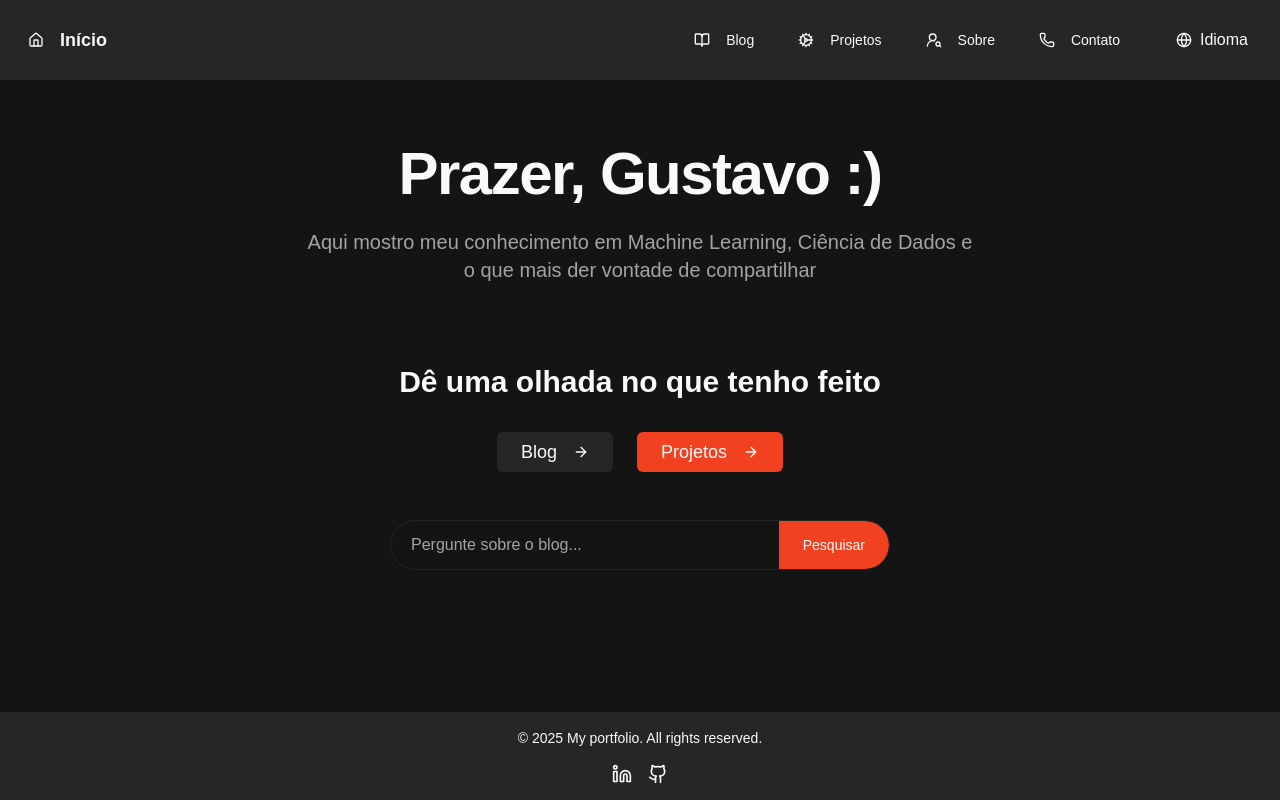
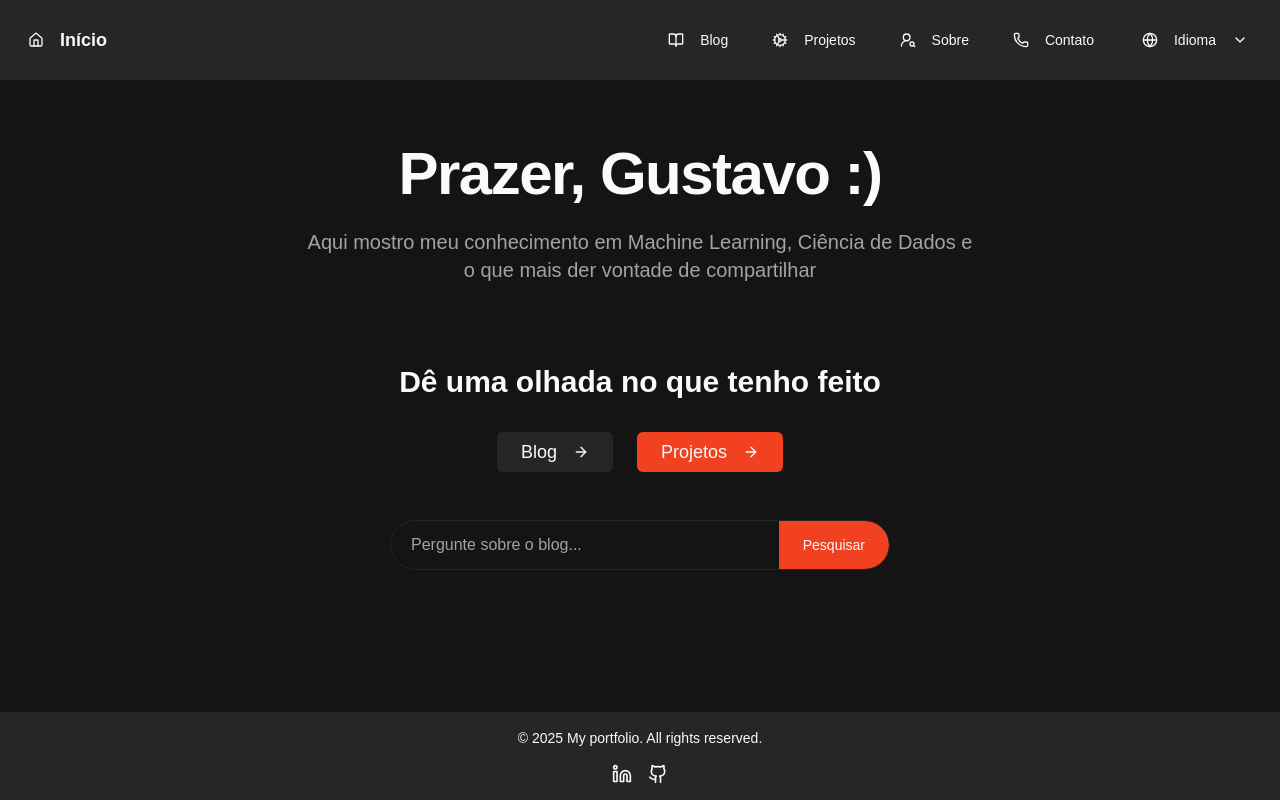
Before and after one commit to GusSampaio/myBlog, a Next.js app: page /about in a window 1280 px wide. Built offline with nearby package versions, Linux system fonts and the light colour scheme.

Commit message:
Minor design changes

```diff
--- a/src/app/[lang]/ClientHomePage.tsx
+++ b/src/app/[lang]/ClientHomePage.tsx
@@ -24,7 +24,6 @@ export default function ClientHomePage({ locale }: { locale: string }) {
         const data = await res.json();
         setAnswer(data.answer);
         setSources(data.sources || []);
-        console.log(locale);
     }
 
     return (
@@ -61,7 +60,7 @@ export default function ClientHomePage({ locale }: { locale: string }) {
                 </div>
             </section>
 
-            {/* Nova search bar */}
+            {/* Query input */}
             <section className="mt-12 flex justify-center">
                 <div className="flex w-full sm:w-[500px] bg-background border border-input rounded-full overflow-hidden shadow-sm focus-within:ring-2 focus-within:ring-ring transition">
                     <input
--- a/src/components/Header.tsx
+++ b/src/components/Header.tsx
@@ -40,8 +40,8 @@ export default function Header() {
                 </Button>
               </li>
             ))}
-            <li className="pl-2">
-              <LanguageSelector />
+            <li>
+              <LanguageSelector/>
             </li>
           </ul>
         </nav>
--- a/src/components/LanguageSelector.tsx
+++ b/src/components/LanguageSelector.tsx
@@ -7,7 +7,7 @@ import {
   DropdownMenuItem,
   DropdownMenuTrigger,
 } from "@/components/ui/dropdown-menu";
-import { Globe } from "lucide-react";
+import { Globe, ChevronDown } from "lucide-react";
 import { useLanguage } from "@/hooks/useLanguage";
 
 export function LanguageSelector() {
@@ -16,9 +16,10 @@ export function LanguageSelector() {
   return (
     <DropdownMenu>
       <DropdownMenuTrigger asChild>
-        <Button variant="ghost" className="flex items-center gap-2">
+        <Button variant="ghost" className="flex items-center space-x-2">
           <Globe className="h-5 w-5" />
-          <span className="text-base">{translations.common.language}</span>
+          <span className="">{translations.common.language}</span>
+          <ChevronDown className="h-4 w-4" />
         </Button>
       </DropdownMenuTrigger>
       <DropdownMenuContent align="end">
```
